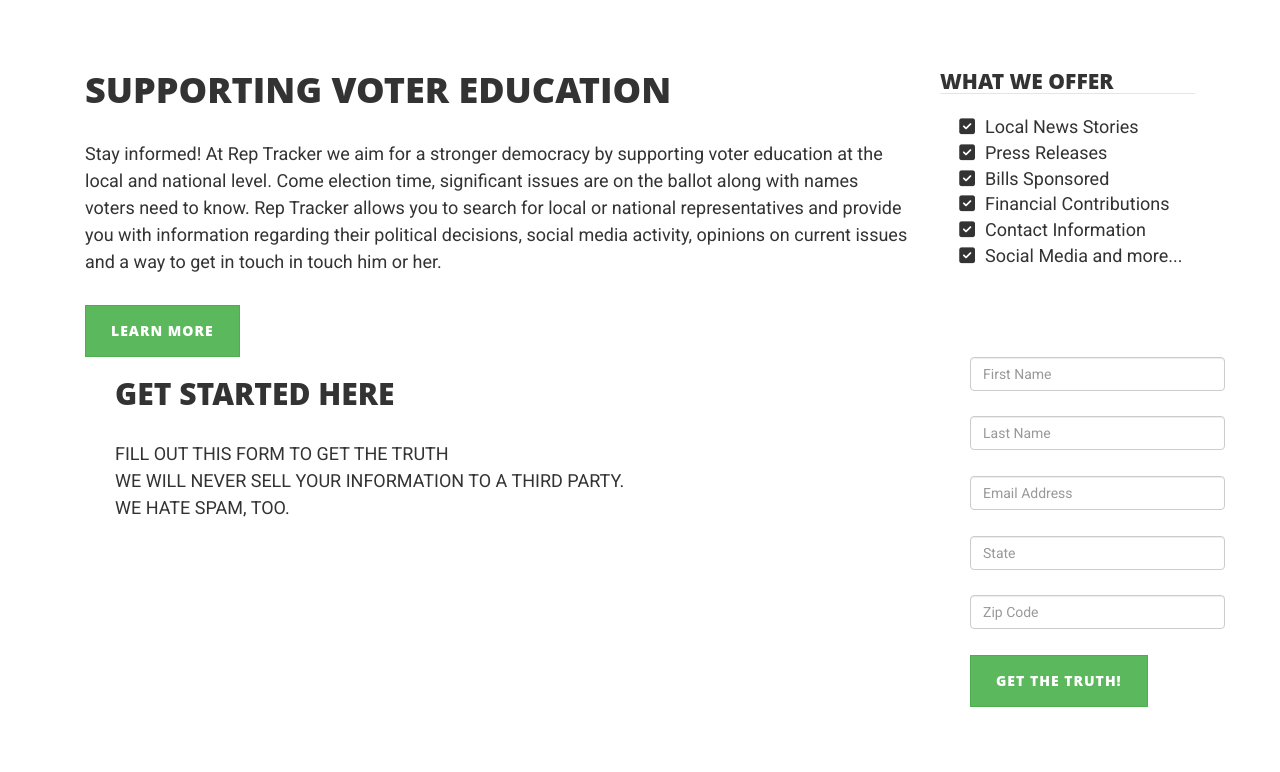
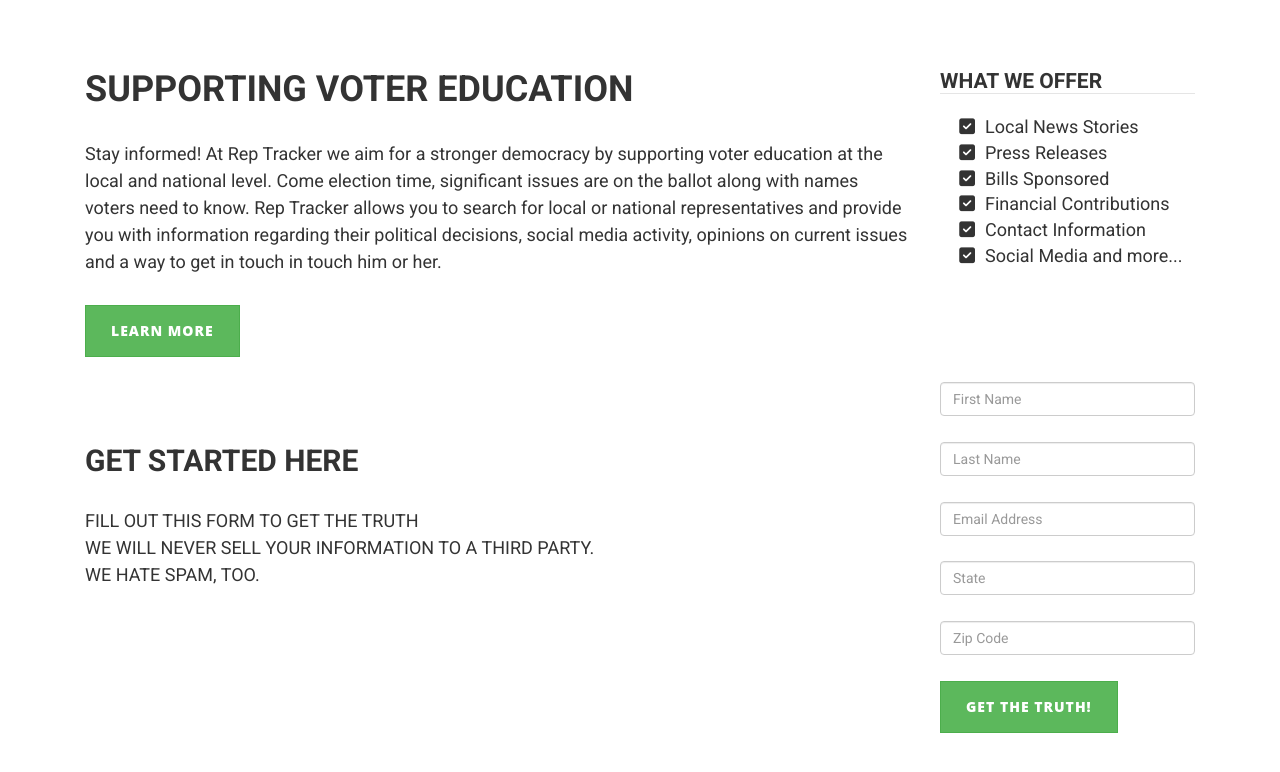
Before and after one commit to wheaters22/Project1-Rep-Tracker, a plain HTML site: page index.html in a window 1280 px wide. Shown: the part 650-1422 px from the top of the page. After the commit the page ends 1383 px from the top, so only its background shows below. Drawn offline with nearby package versions, Linux system fonts and the light colour scheme.

Commit message:
hope this works

```diff
--- a/assets/css/style.css
+++ b/assets/css/style.css
@@ -17,8 +17,8 @@
 h4,
 h5,
 h6 {
-  font-family: 'Open Sans', 'Helvetica Neue', Helvetica, Arial, sans-serif;
-  font-weight: 800;
+  font-family: 'Roboto', sans-serif;
+  font-weight: 700;
 }
 a {
   color: #5dcfb1;
@@ -42,7 +42,11 @@
   border-color: white;
 }
 
-.navbar-right {
+.container {
+  align-content: left;
+}
+
+.navbar-right a {
   color: #5dcfb1;
 }
 
@@ -52,7 +56,7 @@
   left: 0;
   width: 100%;
   z-index: 3;
-  font-family: 'Open Sans', 'Helvetica Neue', Helvetica, Arial, sans-serif;
+  font-family: 'Roboto', sans-serif;
 }
 .navbar-custom .navbar-brand {
   font-weight: 800;
@@ -83,7 +87,7 @@
     color: rgba(255, 255, 255, 0.8);
   }
   .navbar-custom .nav li a {
-    color: white;
+    color: #5dcfb1;
     padding: 20px;
   }
   .navbar-custom .nav li a:hover,
@@ -277,7 +281,7 @@
   border-bottom-right-radius: 5px;
   border-bottom-left-radius: 5px;
 }
-footer {
+#footer {
   padding: 50px 0 65px;
 }
 
--- a/index.html
+++ b/index.html
@@ -2,56 +2,37 @@
 <html lang="en">
 
 <head>
-
     <meta charset="utf-8">
     <meta name="vieport" content="width=device-width, initial-scale=1">
     <meta name="description" content="">
     <meta name="author" content="">
-
     <title>Rep Tracker</title>
-
     <!-- Boostrap Core CSS -->
-	<link rel="stylesheet" href="https://maxcdn.bootstrapcdn.com/bootstrap/3.3.6/css/bootstrap.min.css"
-	integrity="sha384-1q8mTJOASx8j1Au+a5WDVnPi2lkFfwwEAa8hDDdjZlpLegxhjVME1fgjWPGmkzs7"
-	crossorigin="anonymous">
-
-
+    <link rel="stylesheet" href="https://maxcdn.bootstrapcdn.com/bootstrap/3.3.6/css/bootstrap.min.css" integrity="sha384-1q8mTJOASx8j1Au+a5WDVnPi2lkFfwwEAa8hDDdjZlpLegxhjVME1fgjWPGmkzs7" crossorigin="anonymous">
     <!-- Boostrap Core Js -->
     <link href="https://maxcdn.bootstrapcdn.com/bootstrap/3.3.7/js/bootstrap.min.js">
     <link href="https://maxcdn.bootstrapcdn.com/font-awesome/4.7.0/css/font-awesome.min.css">
-
     <!-- Theme CSS -->
-
     <link rel="stylesheet" type="text/css" href="assets/css/style.css">
     <!-- <link href="assets/css/style.css" rel="stylesheet"> -->
-
-
     <!-- Custom Font -->
-
     <link href="https://fonts.googleapis.com/css?family=Roboto:400,700" rel="stylesheet">
     <link href="https://fonts.googleapis.com/css?family=Lora" rel="stylesheet">
-
     <!-- Font Awesome CDN -->
     <script src="https://use.fontawesome.com/0913f0fdcb.js"></script>
-
-
-
 </head>
 
 <body>
-
     <!-- Navigation Bar -->
     <nav class="navbar navbar-default navbar-custom navbar-fixed-top">
         <div class="container-fluid">
             <!-- Toggle bar and group them together for better mobile display -->
             <div class="nav-header page-scroll">
                 <button type="button" class="navbar-toggle" data-toggle="collapse" data-target="#bs-exampe-navbar-collapse-1">
-					<span class="sr-only">Rep Tracker</span>
-					Menu <i class="fa fa-bars"></i>
+                    <span class="sr-only">Rep Tracker</span> Menu <i class="fa fa-bars"></i>
                 </button>
                 <a class="navbar-brand" href="index.html"><img alt="Brand" src="assets/images/rep-logo.png"></a>
             </div>
-
             <!-- Collect the navigation links in one buton -->
             <div class="collapse navbar-collapse" id="bs=bs-exampe-navbar-collapse-1">
                 <ul class="nav navbar-nav navbar-right">
@@ -68,11 +49,8 @@
             </div>
         </div>
     </nav>
-
-
     <!-- Header -->
     <!-- Background image for the header -->
-
     <header class="intro-header" style="background-image: url(assets/images/main-image.jpg)">
         <div class="container">
             <div class="row">
@@ -81,9 +59,9 @@
                         <h2>DO YOU REALLY KNOW</h2>
                         <h2>WHO YOU'RE VOTING FOR?</h2>
                         <h2>FIND OUT HERE</h2>
-
-
-						<a href="getstarted.html"><button type="button" class="btn btn-success">GET STARTED</button></a>
+                        <a href="getstarted.html">
+                            <button type="button" class="btn btn-success">GET STARTED</button>
+                        </a>
                         <br>
                         <span class="glyphicon glyphicon-menu-down" aria-hidden="true"></span>
                     </div>
@@ -91,19 +69,17 @@
             </div>
         </div>
     </header>
-
     <!-- Main content -->
-
     <div class="container">
         <div class="col-xs-9 col-sm-9 col-md-9 col-lg-9">
             <h1>SUPPORTING VOTER EDUCATION</h1>
-				<P>Stay informed! At Rep Tracker we aim for a stronger democracy by supporting voter education at the local and national level. Come election time, significant issues are on the ballot along with names voters need to know.  Rep Tracker allows you to search for local or national representatives and provide you with information regarding their political decisions, social media activity, opinions on current issues and a way to get in touch in touch him or her.</P>
+            <P>Stay informed! At Rep Tracker we aim for a stronger democracy by supporting voter education at the local and national level. Come election time, significant issues are on the ballot along with names voters need to know. Rep Tracker allows you to search for local or national representatives and provide you with information regarding their political decisions, social media activity, opinions on current issues and a way to get in touch in touch him or her.</P>
+            <a href="aboutus.html">
                 <button type="button" class="btn btn-success">LEARN MORE</button>
+            </a>
         </div>
+        <!-- What we offer menu -->
 
-
-	<!-- What we offer menu -->
-	<div class="container">
             <div class="col-xs-3 col-sm-3 col-md-3 col-lg-3">
                 <h2><legend>WHAT WE OFFER</legend></h2>
                 <ul class="fa-ul">
@@ -115,47 +91,34 @@
                     <li><i class="fa-li fa fa-check-square"></i>Social Media and more...</li>
                 </ul>
             </div>
+            <!-- Get started form -->
 
-	<!-- Get started form -->
-	<footer>
-	<div id="footer" class="container">
                 <div class="col-xs-9 col-sm-9 col-md-9 col-lg-9">
+                    <p>&nbsp;</p>
                     <h2>GET STARTED HERE</h2>
+                    <p>FILL OUT THIS FORM TO GET THE TRUTH
+                        <br> WE WILL NEVER SELL YOUR INFORMATION TO A THIRD PARTY.
+                        <br> WE HATE SPAM, TOO.</p>
+                </div>
+                <!-- Contact Form -->
 
-			<p>FILL OUT THIS FORM TO GET THE TRUTH<br>
-			   WE WILL NEVER SELL YOUR INFORMATION TO A THIRD PARTY.<br>
-				WE HATE SPAM, TOO.</p>
-
-		</div>
-
-
-		<!-- Contact Form -->
-	<div class="container">
-		<div class="col-xs-3 col-sm-3 col-md-3 col-lg-3">
+                    <div class="col-md-3 col-sm-3 col-md-3 col-lg-3">
+                    <br>
                         <form action="Were here to help">
-  				<input type="text" class="form-control" placeholder="First Name"><br>
-  				<input type="text" class="form-control" placeholder="Last Name"><br>
-  				<input type="text" class="form-control" placeholder="Email Address"><br>
-  				<input type="text" class="form-control" placeholder="State"><br>
-  				<input type="text" class="form-control" placeholder="Zip Code"><br>
+                            <input type="text" class="form-control" placeholder="First Name">
+                            <br>
+                            <input type="text" class="form-control" placeholder="Last Name">
+                            <br>
+                            <input type="text" class="form-control" placeholder="Email Address">
+                            <br>
+                            <input type="text" class="form-control" placeholder="State">
+                            <br>
+                            <input type="text" class="form-control" placeholder="Zip Code">
+                            <br>
                             <button type="button" class="btn btn-success">GET THE TRUTH!</button>
                         </form>
                     </div>
                 </div>
-	</div>
-	</footer>
-
-
-
-
-
-
-
-
-
-
-
-
 
 
 </body>
```
Lines whose indentation alone changed are shown as unchanged.
